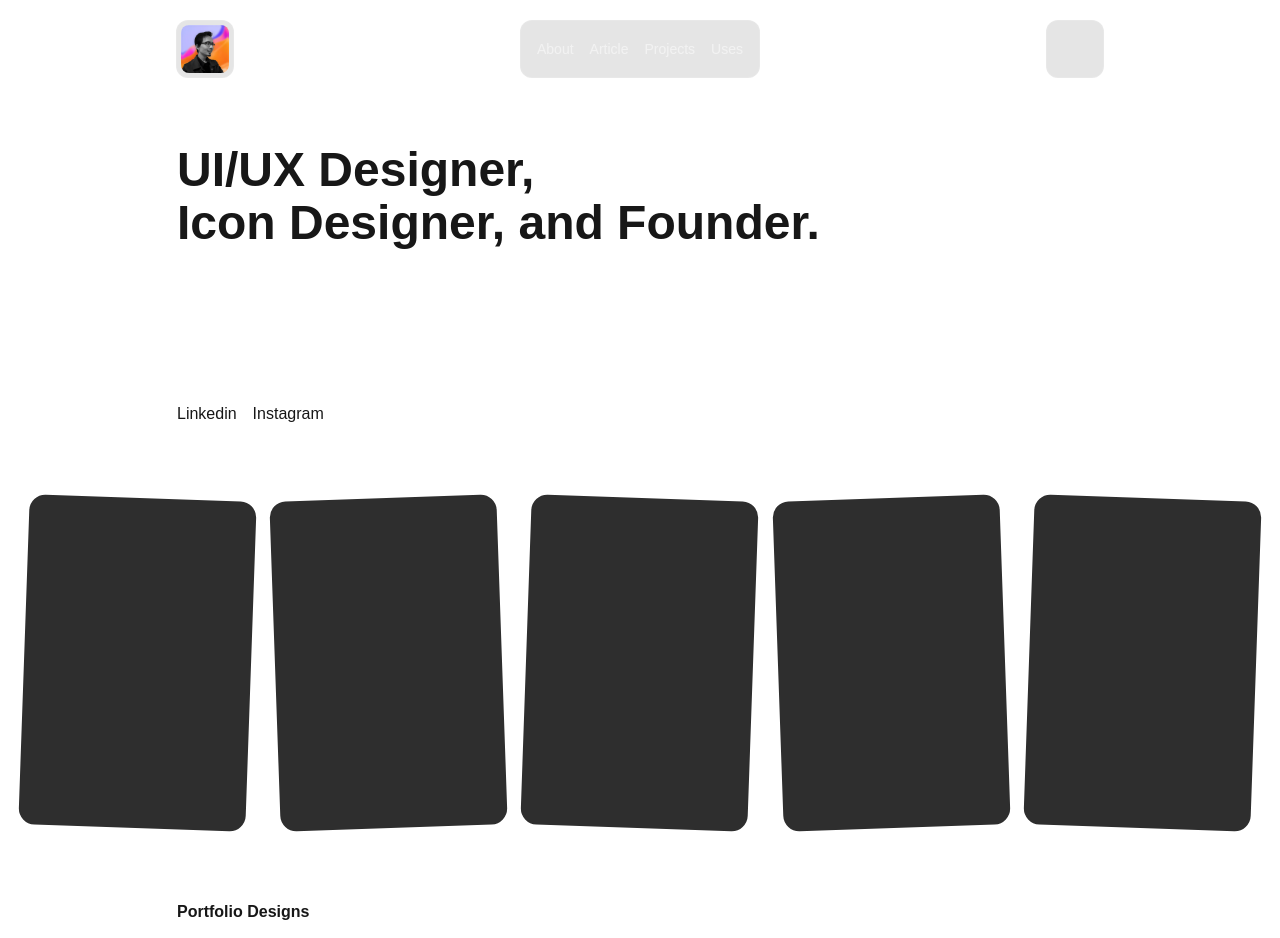
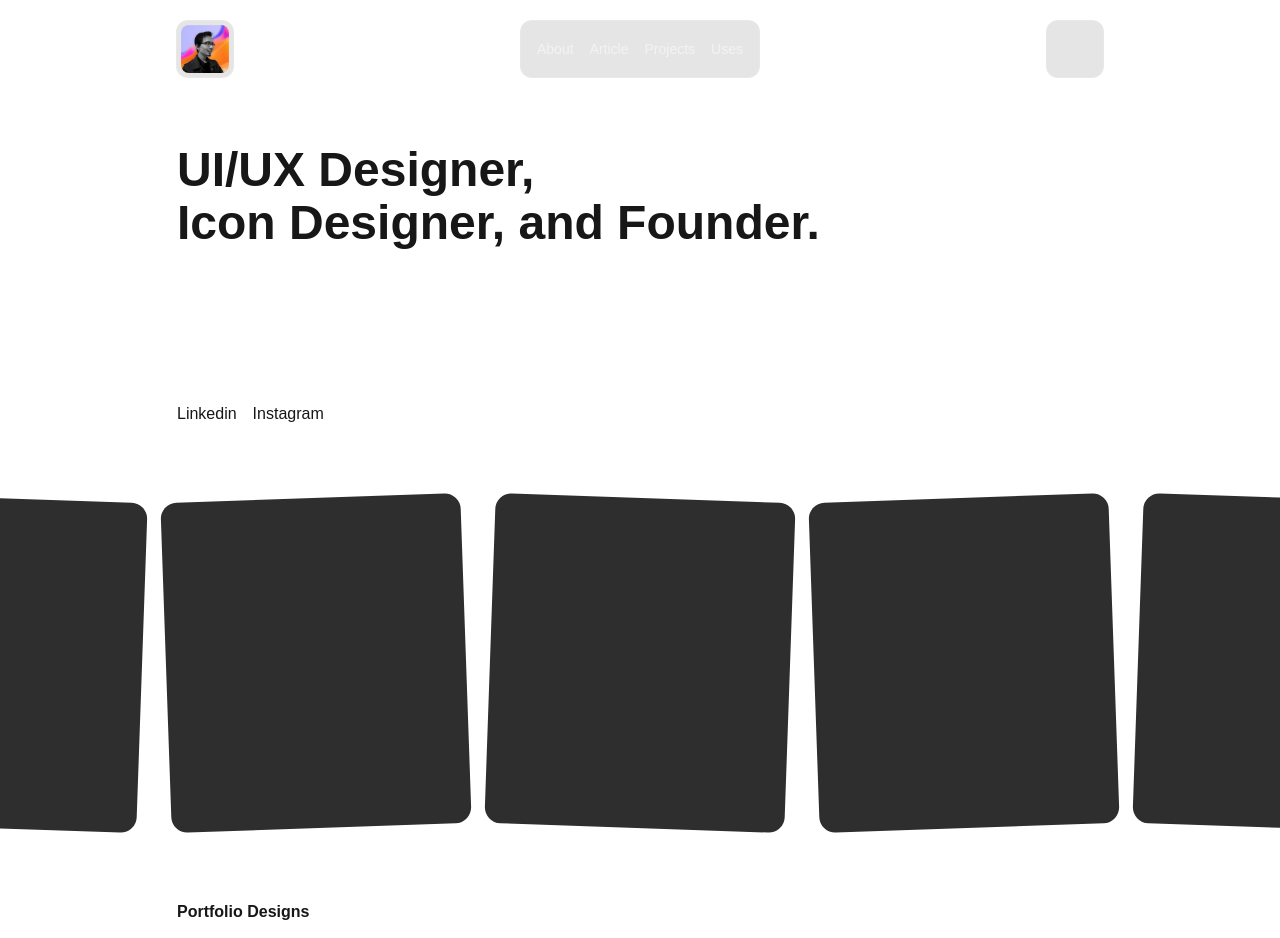
Before and after one commit to mmriz16/portfolio-latest, a Next.js app: page / in a window 1280 px wide. Shown: the top 938 px of the page. Built offline with nearby package versions, Linux system fonts and the light colour scheme.

Commit message:
style(home/photos): add flex-shrink-0 to prevent image container shrinking

```diff
--- a/src/app/pages/home/photos.tsx
+++ b/src/app/pages/home/photos.tsx
@@ -4,11 +4,11 @@ export default function Photos() {
   return (
     <div className="w-full card px-6 py-6 flex justify-center gap-6 overflow-hidden relative -z-10">
       <div className="bg absolute top-0 left-1/2 transform -translate-x-1/2 w-[1024px] h-[600px] bg-white/5 border-x-1 border-white/10"></div>
-      <div className="example w-[300px] h-[330px] bg-[#2e2e2e] rounded-2xl rotate-2"></div>
-      <div className="example w-[300px] h-[330px] bg-[#2e2e2e] rounded-2xl -rotate-2"></div>
-      <div className="example w-[300px] h-[330px] bg-[#2e2e2e] rounded-2xl rotate-2"></div>
-      <div className="example w-[300px] h-[330px] bg-[#2e2e2e] rounded-2xl -rotate-2"></div>
-      <div className="example w-[300px] h-[330px] bg-[#2e2e2e] rounded-2xl rotate-2"></div>
+      <div className="example w-[300px] h-[330px] flex-shrink-0 bg-[#2e2e2e] rounded-2xl rotate-2"></div>
+      <div className="example w-[300px] h-[330px] flex-shrink-0 bg-[#2e2e2e] rounded-2xl -rotate-2"></div>
+      <div className="example w-[300px] h-[330px] flex-shrink-0 bg-[#2e2e2e] rounded-2xl rotate-2"></div>
+      <div className="example w-[300px] h-[330px] flex-shrink-0 bg-[#2e2e2e] rounded-2xl -rotate-2"></div>
+      <div className="example w-[300px] h-[330px] flex-shrink-0 bg-[#2e2e2e] rounded-2xl rotate-2"></div>
     </div>
   );
 }
```
